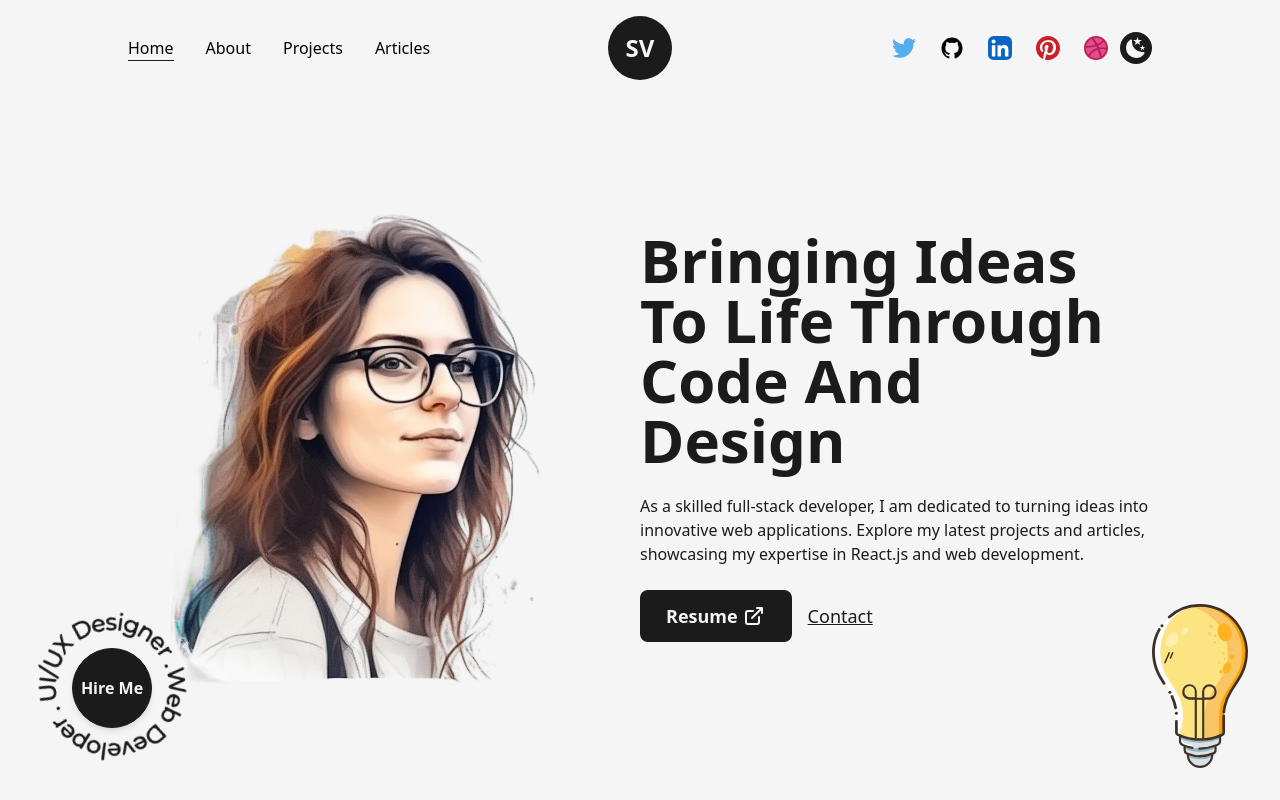
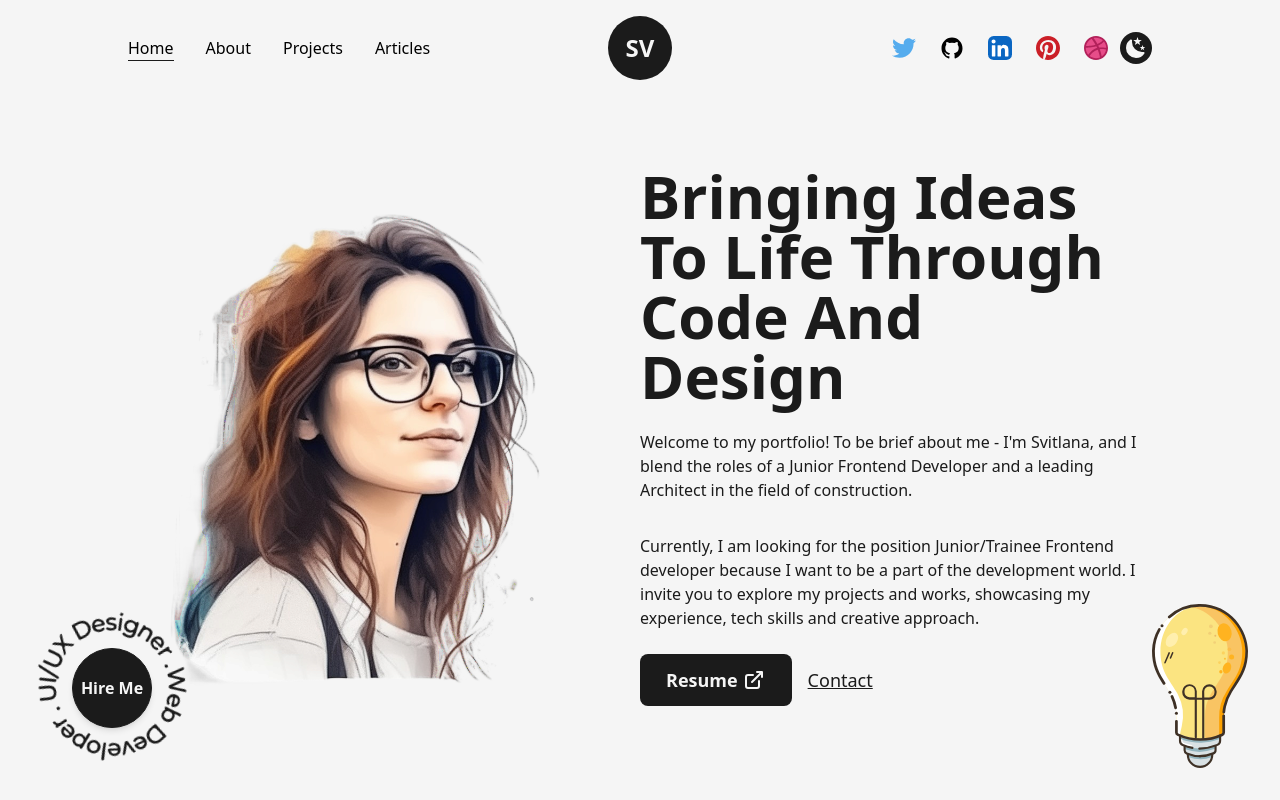
Before and after one commit to LanaVol/portfolio, a Next.js app: page / in a window 1280 px wide. Shown: the top 800 px of the page. Built offline with nearby package versions, Linux system fonts and the light colour scheme.

Commit message:
update info

```diff
--- a/src/pages/index.js
+++ b/src/pages/index.js
@@ -35,11 +35,17 @@ export default function Home() {
                 text="Bringing Іdeas to Life Through Code and Design"
                 className="!text-6xl !text-left xl:!text-5xl lg:!text-center lg:!text-6xl md:!text-5xl sm:!text-3xl"
               />
+
               <p className="my-4 text-base font-medium md:text-sm sm:text-xs">
-                As a skilled full-stack developer, I am dedicated to turning
-                ideas into innovative web applications. Explore my latest
-                projects and articles, showcasing my expertise in React.js and
-                web development.
+                Welcome to my portfolio! To be brief about me - I&#039;m
+                Svitlana, and I blend the roles of a Junior Frontend Developer
+                and a leading Architect in the field of construction.
+              </p>
+              <p className="my-4 text-base font-medium md:text-sm sm:text-xs">
+                Currently, I am looking for the position Junior/Trainee Frontend
+                developer because I want to be a part of the development world.
+                I invite you to explore my projects and works, showcasing my
+                experience, tech skills and creative approach.
               </p>
               <div className="flex items-center self-start mt-2 lg:self-center">
                 <Link
```
